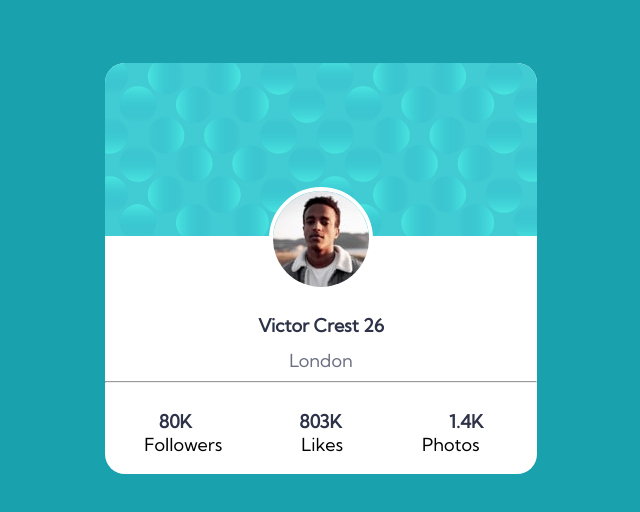
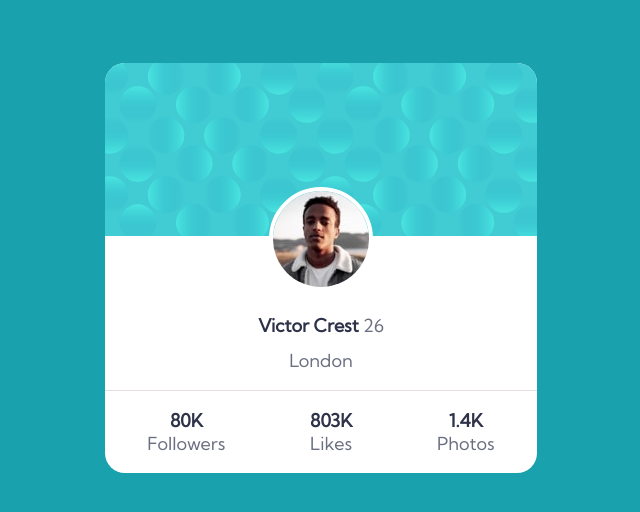
Before and after one commit to joaovxsantos/Profile-Card, a plain HTML site: page index.html in a window 1280 px wide. Shown: the whole page, without its empty margins (319-959 px from the left). Drawn offline with Linux system fonts and the light colour scheme.

Commit message:
segundo commit

```diff
--- a/index.html
+++ b/index.html
@@ -18,19 +18,15 @@
             <img id="img" src="./images/image-victor.jpg" alt="">
         </div>
         <div class="escritas">
-            <h1>Victor Crest 26</h1>
-            <label>London</label>
-            <hr>
+            <h1>Victor Crest <span>26</span></h1>
+            <span>London</span>
+
         </div>
         <div class="infos">
-            <p>80K</p>
-            <p>803K</p>
-            <p>1.4K</p>
-        </div>
-        <div class="label">
-            <p>Followers</p>
-            <p>Likes</p>
-            <p>Photos</p>
+
+            <p>80K <span class="span">Followers</span></p>
+            <p>803K <span class="span">Likes</span></p>
+            <p>1.4K <span class="span">Photos</span></p>
         </div>
 
     </div>
--- a/style.css
+++ b/style.css
@@ -1,63 +1,54 @@
-*{
+* {
   text-align: center;
   font-size: 18px;
-    font-family: 'Kumbh Sans', sans-serif;
+  font-family: "Kumbh Sans", sans-serif;
 }
 
-
-body{
+body {
   background-color: hsl(185, 75%, 39%);
-
 }
 
-.container{
+.container {
   margin: auto;
   margin-top: 5%;
-    width: 54vh;
-
+  max-width: 54vh;
   background-color: white;
   border-radius: 20px;
-
 }
 
-#blue{
-
+#blue {
   width: 100%;
-    border-top-left-radius: 20px ;
-    border-top-right-radius: 20px ;
-
+  border-top-left-radius: 20px;
+  border-top-right-radius: 20px;
 }
 
-h1{
+h1 {
   color: hsl(229, 23%, 23%);
   margin-top: -2rem;
 }
 
-
-#img{
+#img {
   position: relative;
   border-radius: 50%;
-    border:solid 4px white;
+  border: solid 4px white;
   bottom: 3rem;
   padding: 0px;
 }
 
-.infos{
+.infos {
   display: flex;
   justify-content: space-around;
   color: hsl(229, 23%, 23%);
   font-weight: 700;
+  border-top: solid 1px hsl(0, 10%, 88%);
+  margin-top: 1rem;
 }
 
-.label{
-    display: flex;
-    justify-content: space-around;
-    margin-top: -2rem;
-    margin-right: 1rem;
+span {
+  font-weight: 100;
+  color: hsl(227, 10%, 46%);
 }
 
-
-label{
-    color: hsl(227, 10%, 46%);
-    padding: 1rem;
+.span {
+  display: block;
 }
```
Also changed, not shown: script.js (deleted). Lines whose indentation alone changed are shown as unchanged.
